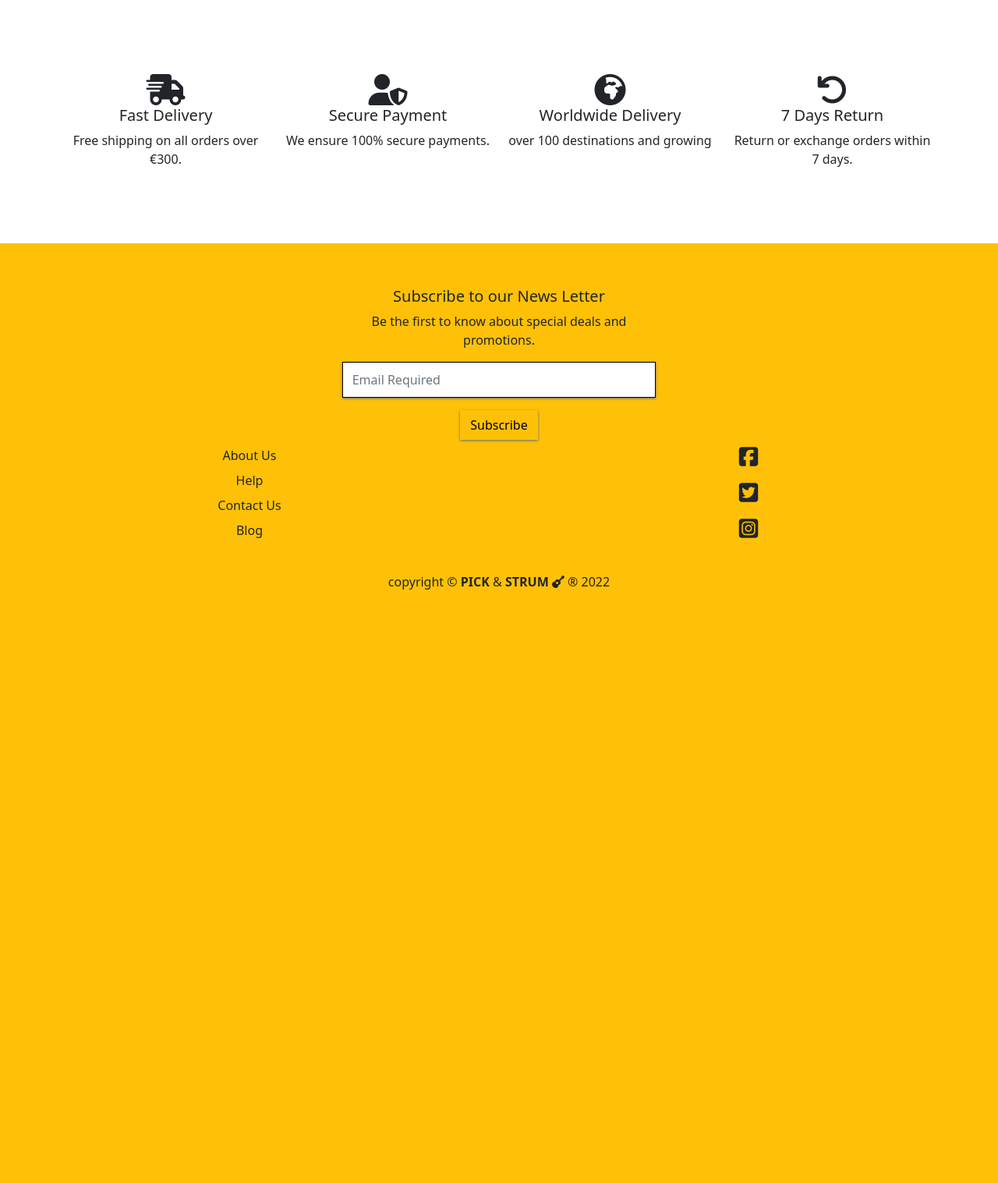
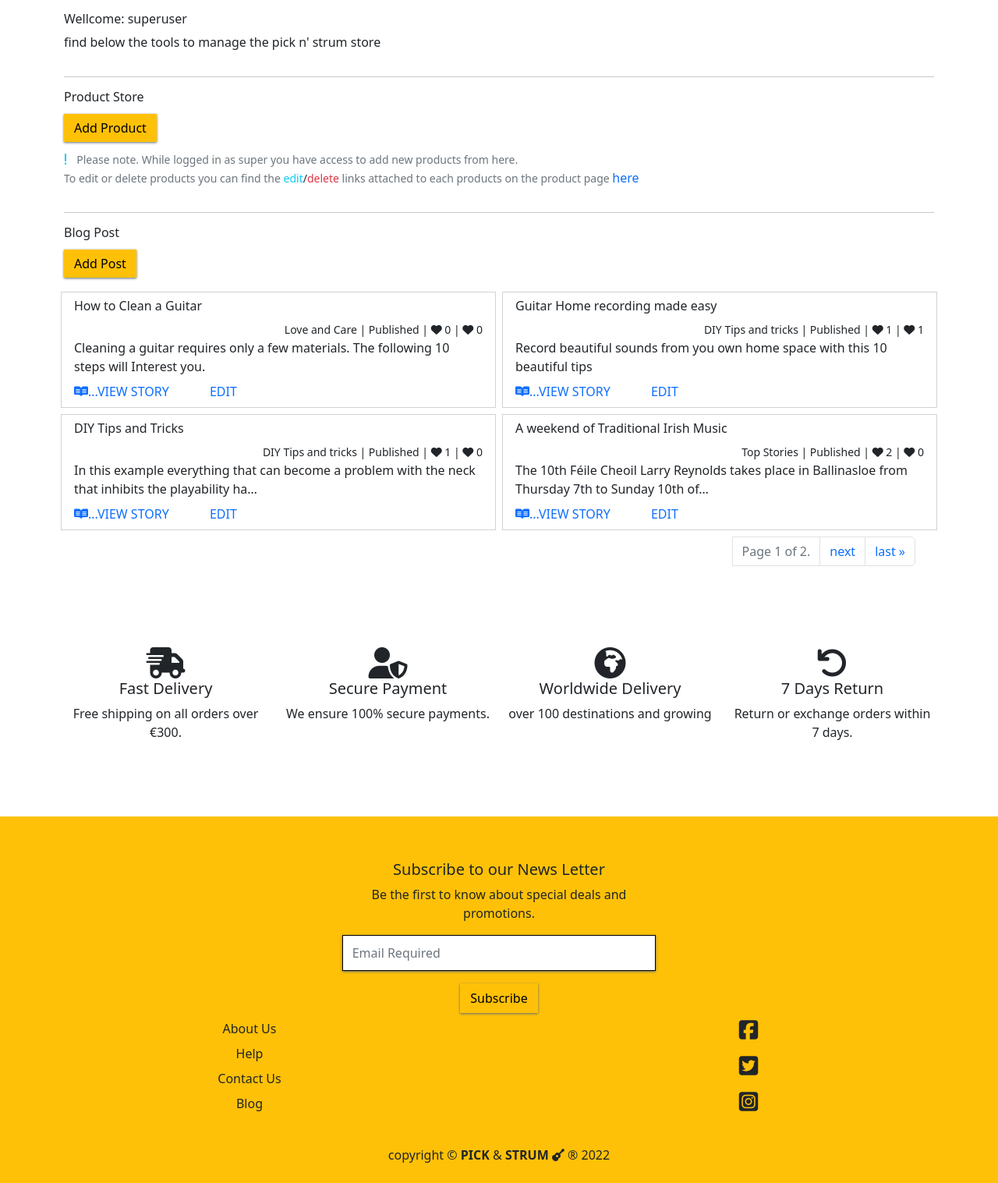
Before and after one commit to SamuelUkachukwu/PICKnSTRUM, a Django app: page /management/ in a window 1280 px wide. Shown: the part 155-1672 px from the top of the page at 78% size. Before the commit the page ends 911 px from the top, so only its background shows below. Run offline with Django 4.2, Linux system fonts and the light colour scheme; a user stored in the database is signed in; data comes from the database, SQL or seed files in the repository; both versions use the stored data as it was after the commit; some libraries are stand-ins or nearby versions.

Commit message:
Added product/post add/edit elements to management

```diff
--- a/management/templates/management/storekeep.html
+++ b/management/templates/management/storekeep.html
@@ -12,6 +12,112 @@
 {% endblock %}
 
 {% block content %}
- <!-- trust statments here  -->
- {% include 'includes/trust-stm.html' %}
+<div class="container">
+    {% if request.user.is_superuser %}
+    <div class="row">
+        <div class="col-12">
+            <h6>Wellcome: superuser</h6>
+            <p>find below the tools to manage the pick n' strum store</p>
+        </div>
+    </div>
+    <hr>
+    <div class="row">
+        <div class="col-12">
+            <h6>Product Store</h6>
+            <div class="my-3">
+                <a href="#" class="fancy-btn text-decoration-none">Add Product</a>
+            </div>
+            <div>
+                <p class="mt-2"><i class="fas fa-exclamation text-info pe-2"></i> <small class="text-muted">Please note.
+                        While logged in as {{superuser}}super you have access to add
+                        new products from here.</small><br>
+                    <small><span class="text-muted">To edit or delete products you can find the</span>
+                        <span><span class="text-info">edit</span>/<span class="text-danger">delete</span></span> <span
+                            class="text-muted"> links attached to each products on the product
+                            page</span> </small><a href="{% url 'products' %}" class="text-decoration-none">here</a>
+                </p>
+            </div>
+        </div>
+    </div>
+    <hr>
+    <div class="row">
+        <div class="row m-o">
+            <div class="col">
+                <h6>Blog Post</h6>
+                <div class="my-3">
+                    <a href="#" class="fancy-btn text-decoration-none">Add Post</a>
+                </div>
+            </div>
+        </div>
+        <div class="row m-0 row-cols-1 row-cols-md-2 g-2">
+
+        {% for post in posts %}
+            <div class="col">
+                <div class="card h-100 rounded-0">
+                    <div class="card-body py-2">
+                        <h6>{{ post.title }}</h6>
+                            <div class="text-end">
+                                <small>
+                                    {% if post.status == 1%}
+                                    {{ post.category.friendly_name }} | Published | <i class="fas fa-heart"></i><span>
+                                        {{ post.number_of_likes }}</span> | <i class="fas fa-heart"></i><span>
+                                        {{ post.number_of_dislikes }}</span>
+                                    {% else %}
+                                    {{ post.category }} | Draft
+                                    {% endif %}
+                                </small>
+                            </div>
+
+                        <p class="m-0">{{ post.excerpt|truncatechars:100 }}</p>
+                    </div>
+                    <div class="card-footer bg-white border-0 pt-0">
+                        {% if post.status == 1 %}
+                        <a href="{% url 'view_post' post.slug %}" class="text-decoration-none me-5"><i
+                                class="fab fa-readme"></i>...VIEW STORY</a>
+                        <a class="text-decoration-none" href="#">EDIT</a>
+                        {% else %}
+                        <a class="text-decoration-none" href="#"><i class="fas fa-edit"></i>...EDIT</a>
+                        {% endif %}
+                    </div>
+                </div>
+            </div>
+        {% endfor %}
+        </div>
+        <!-- pagination -->
+        <div class="row my-2">
+            <nav aria-label="Page navigation example">
+                <ul class="pagination justify-content-end">
+                    {% if posts.has_previous %}
+                    <li class="page-item"> <a class="page-link text-responsive" href="?page=1">&laquo; first</a>
+                    </li>
+                    <li class="page-item"><a class="page-link text-responsive"
+                            href="?page={{ posts.previous_page_number }}">previous</a></li>
+                    {% endif %}
+
+                    <span class="current">
+                        <li class="page-item disabled"><a class="page-link text-responsive rounded-0" href="">Page
+                                {{ posts.number }} of
+                                {{ posts.paginator.num_pages }}.</a></li>
+                    </span>
+
+                    {% if posts.has_next %}
+                    <li class="page-item"><a class="page-link text-responsive"
+                            href="?page={{ posts.next_page_number }}">next</a></li>
+                    <li class="page-item"><a class="page-link text-responsive"
+                            href="?page={{ posts.paginator.num_pages }}">last &raquo;</a></li>
+                    {% endif %}
+                </ul>
+            </nav>
+        </div>
+    </div>
+    {% else %}
+    <div class="row my-5">
+        <div class="col text-center">
+            <h4 class="text-danger">You do not have permission to be on this page</h4>
+        </div>
+    </div>
+    {% endif %}
+</div>
+<!-- trust statments here  -->
+{% include 'includes/trust-stm.html' %}
 {% endblock %}
--- a/management/views.py
+++ b/management/views.py
@@ -1,7 +1,19 @@
+from django.core.paginator import Paginator
 from django.shortcuts import render
+from blog.models import Post
+from products.models import Product
 
 
 # Create your views here.
 def management(request):
+
+    paginator = Paginator(
+        Post.objects.all().order_by("-created_on"), 4)
+
+    page = request.GET.get('page')
+    posts = paginator.get_page(page)
+    context = {
+        'posts': posts,
+    }
     template_name = 'management/storekeep.html'
-    return render(request, template_name)
+    return render(request, template_name, context)
```
Also changed, not shown: db.sqlite3.
